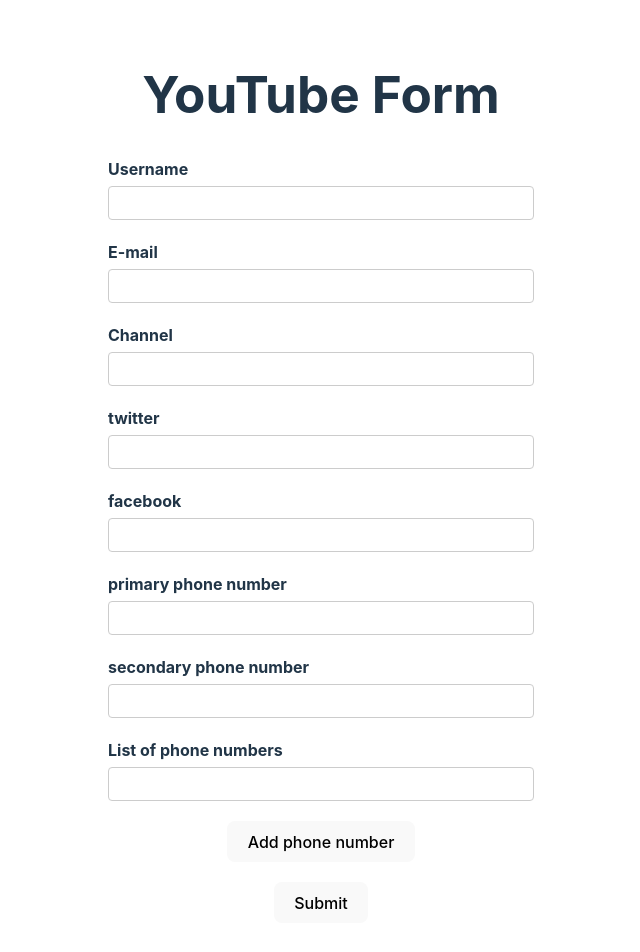
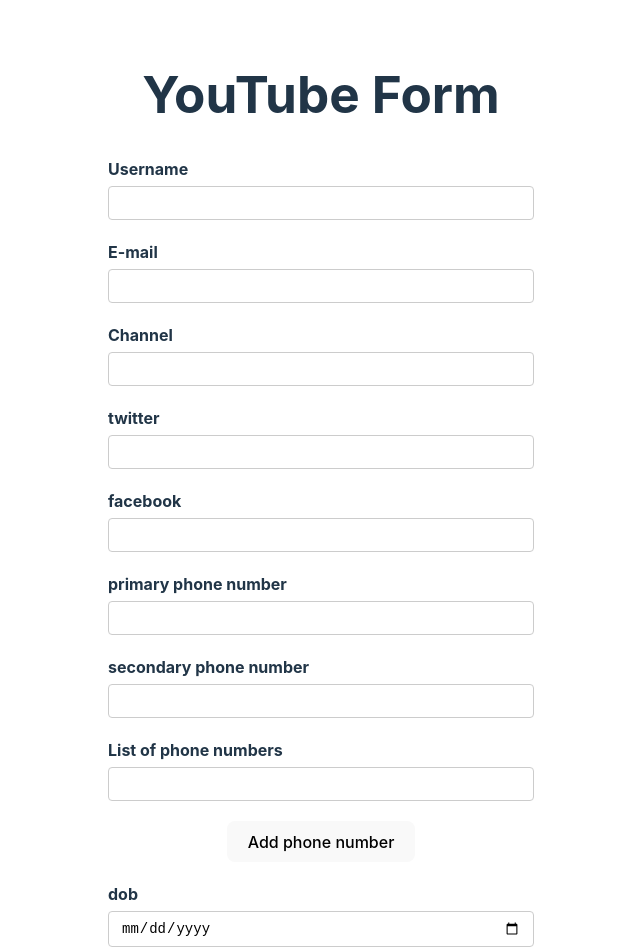
Before and after one commit to RelativeBinary/react-hook-form, a React (Vite) app: page / in a window 1280 px wide. Shown: the top 952 px of the page, without its empty margins (319-959 px from the left). Built offline with nearby package versions, Linux system fonts and the light colour scheme.

Commit message:
date and numeric values

```diff
--- a/src/components/YouTubeForm.tsx
+++ b/src/components/YouTubeForm.tsx
@@ -14,6 +14,8 @@
   phNumbers: {
     number: string;
   }[];
+  age: number;
+  dob: Date;
 };
 
 export const YouTubeForm = () => {
@@ -28,6 +30,8 @@
       },
       phoneNumbers: ["", ""],
       phNumbers: [{ number: "" }],
+      age: 0,
+      dob: new Date(),
     },
   });
 
@@ -135,11 +139,11 @@
                   type="text"
                   {...register(`phNumbers.${index}.number` as const)}
                 />
-                {
-                  index > 0 && (
-                    <button type="button" onClick={() => remove(index)}>Remove</button>
-                  )
-                }
+                {index > 0 && (
+                  <button type="button" onClick={() => remove(index)}>
+                    Remove
+                  </button>
+                )}
               </div>
             ))}
             <button type="button" onClick={() => append({ number: "" })}>
@@ -147,6 +151,18 @@
             </button>
           </div>
         </div>
+        <div className="form-control">
+            <label htmlFor="dob">dob</label>
+            <input
+              type="date"
+              id="dob"
+              {...register("dob", {
+                valueAsDate: true,
+                required: { value: true, message: "dob is required" },
+              })}
+            />
+            <p className="error">{errors.dob?.message}</p>
+          </div>
         <button>Submit</button>
       </form>
       <DevTool control={control} />
```
